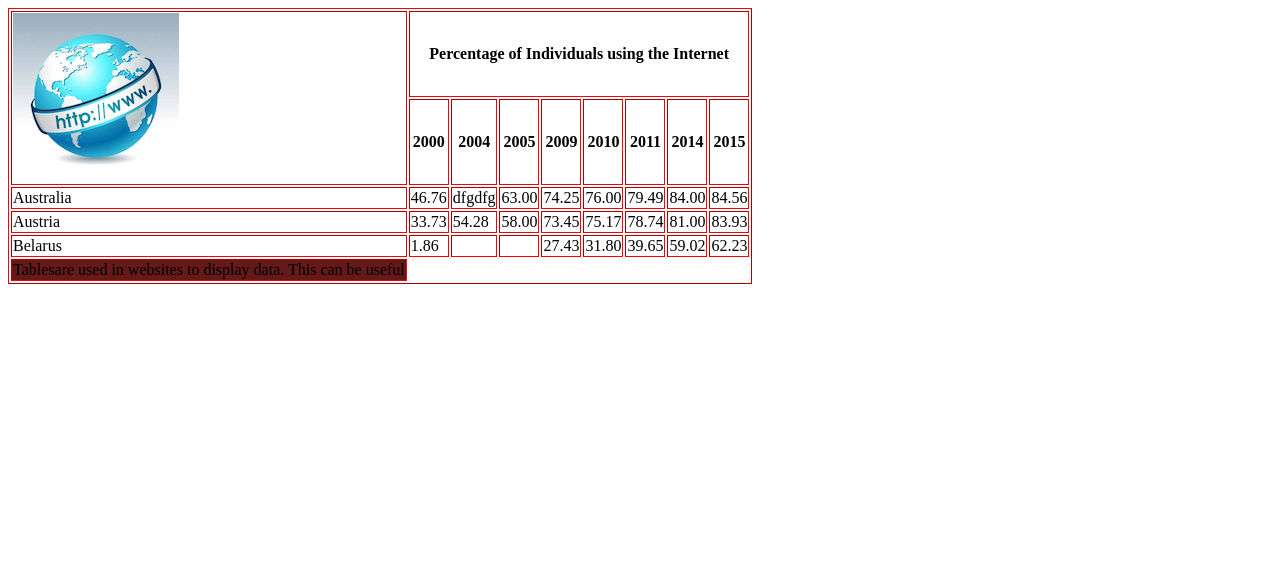
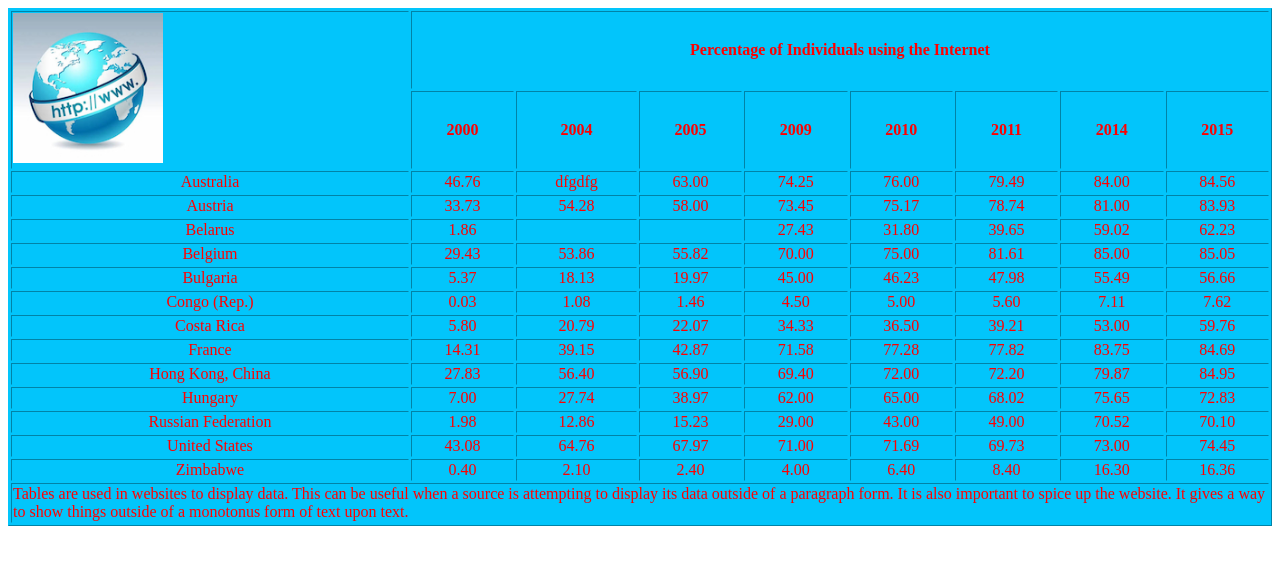
Before and after one commit to DeepFriere/assignments, a plain HTML site: page html/aj-table.html in a window 1280 px wide. Drawn offline with Linux system fonts and the light colour scheme.

Commit message:
finished tables

```diff
--- a/css/aj-table.css
+++ b/css/aj-table.css
@@ -1,13 +1,18 @@
 table {
-    border-color: rgb(251, 2, 2);
+    border-color: rgb(2, 197, 251);
+    color: red;
+    background-color:rgb(2, 197, 251);
 }
-#imagething {
+img {
     height: 150px;
     width: 150px;
 }
 th {
     text-align: top;
 }
-#foot {
-    background-color:rgb(101, 25, 25);
+tfoot {
+    background-color:rgb(2, 197, 251);
 }
+tbody {
+    text-align: center;
+}
--- a/html/aj-table.html
+++ b/html/aj-table.html
@@ -4,12 +4,11 @@
     <meta charset="UTF-8">
     <meta name="viewport" content="width=device-width, initial-scale=1.0">
     <title>HTML Tables</title>
-    <link rel="stylesheet" href="/css/aj-table.css">
+    <link rel="stylesheet" href="../css/aj-table.css">
 </head>
 <body>
     <table border="1">
         <thead>
-            <thead>
                 <tr>
                     <td rowspan="2"><img class="imagething" src="../imgs/image.jpg" alt="wwwimg"></td>
 
@@ -25,7 +24,7 @@
             <th>2014</th>
             <th>2015</th>
             </tr>
-            </thead>
+        </thead>
 
             <tbody>
             <tr>
@@ -61,9 +60,121 @@
                 <td>59.02</td>
                 <td>62.23</td>
             </tr>
+            <tr>
+                <td>Belgium</td>
+                <td>29.43</td>
+                <td>53.86</td>
+                <td>55.82</td>
+                <td>70.00</td>
+                <td>75.00</td>
+                <td>81.61</td>
+                <td>85.00</td>
+                <td>85.05</td>
+            </tr>
+            <tr>
+                <td>Bulgaria</td>
+                <td>5.37</td>
+                <td>18.13</td>
+                <td>19.97</td>
+                <td>45.00</td>
+                <td>46.23</td>
+                <td>47.98</td>
+                <td>55.49</td>
+                <td>56.66</td>
+            </tr>
+             <tr>
+                <td>Congo (Rep.)</td>
+                <td>0.03</td>
+                <td>1.08</td>
+                <td>1.46</td>
+                <td>4.50</td>
+                <td>5.00</td>
+                <td>5.60</td>
+                <td>7.11</td>
+                <td>7.62</td>
+            </tr>
+             <tr>
+                <td>Costa Rica</td>
+                <td>5.80</td>
+                <td>20.79</td>
+                <td>22.07</td>
+                <td>34.33</td>
+                <td>36.50</td>
+                <td>39.21</td>
+                <td>53.00</td>
+                <td>59.76</td>
+            </tr>
+            <tr>
+                <td>France</td>
+                <td>14.31</td>
+                <td>39.15</td>
+                <td>42.87</td>
+                <td>71.58</td>
+                <td>77.28</td>
+                <td>77.82</td>
+                <td>83.75</td>
+                <td>84.69</td>
+            </tr>
+            <tr>
+                <td>Hong Kong, China</td>
+                <td>27.83</td>
+                <td>56.40</td>
+                <td>56.90</td>
+                <td>69.40</td>
+                <td>72.00</td>
+                <td>72.20</td>
+                <td>79.87</td>
+                <td>84.95</td>
+            </tr>
+            <tr>
+                <td>Hungary</td>
+                <td>7.00</td>
+                <td>27.74</td>
+                <td>38.97</td>
+                <td>62.00</td>
+                <td>65.00</td>
+                <td>68.02</td>
+                <td>75.65</td>
+                <td>72.83</td>
+            </tr>
+            <tr>
+                <td>Russian Federation</td>
+                <td>1.98</td>
+                <td>12.86</td>
+                <td>15.23</td>
+                <td>29.00</td>
+                <td>43.00</td>
+                <td>49.00</td>
+                <td>70.52</td>
+                <td>70.10</td>
+            </tr>
+            <tr>
+                <td>United States</td>
+                <td>43.08</td>
+                <td>64.76</td>
+                <td>67.97</td>
+                <td>71.00</td>
+                <td>71.69</td>
+                <td>69.73</td>
+                <td>73.00</td>
+                <td>74.45</td>
+            </tr>
+            <tr>
+                <td>Zimbabwe</td>
+                <td>0.40</td>
+                <td>2.10</td>
+                <td>2.40</td>
+                <td>4.00</td>
+                <td>6.40</td>
+                <td>8.40</td>
+                <td>16.30</td>
+                <td>16.36</td>
+            </tr>
         </tbody>
         <tfoot>
-            <td rowspan="9" id="foot"> Tablesare used in websites to display data. This can be useful</td>
+        <tr>
+            <td colspan="9">Tables are used in websites to display data. This can be useful when a source is attempting to display its data outside of a paragraph form. It is also important to spice up the website. It gives a way to show things outside of a monotonus form of text upon text.</td>
+        </tr>
         </tfoot>
     </table>
 </body>
```
Also changed, not shown: imgs/Table_Data (1).jpeg (added), 2 other files.
